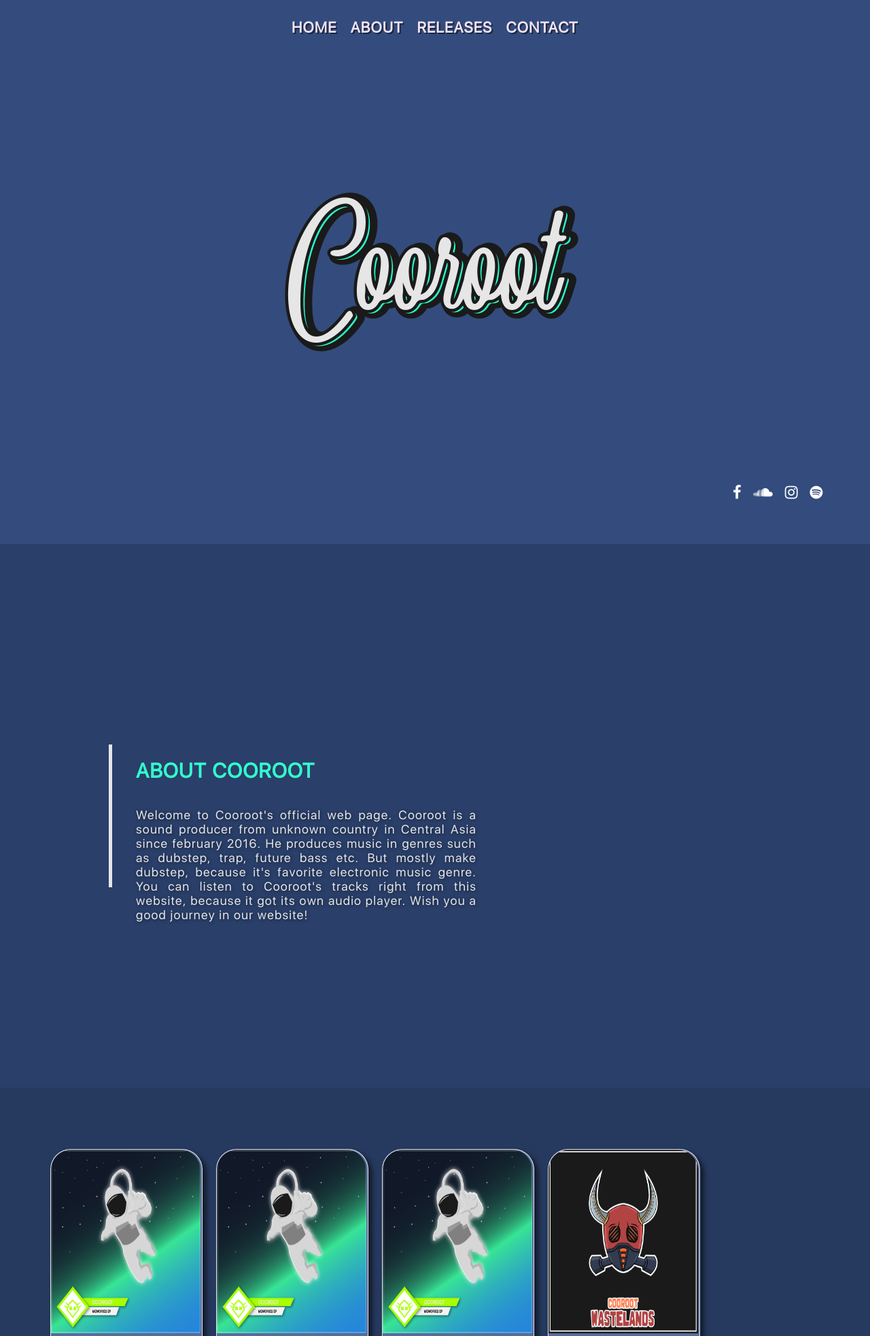
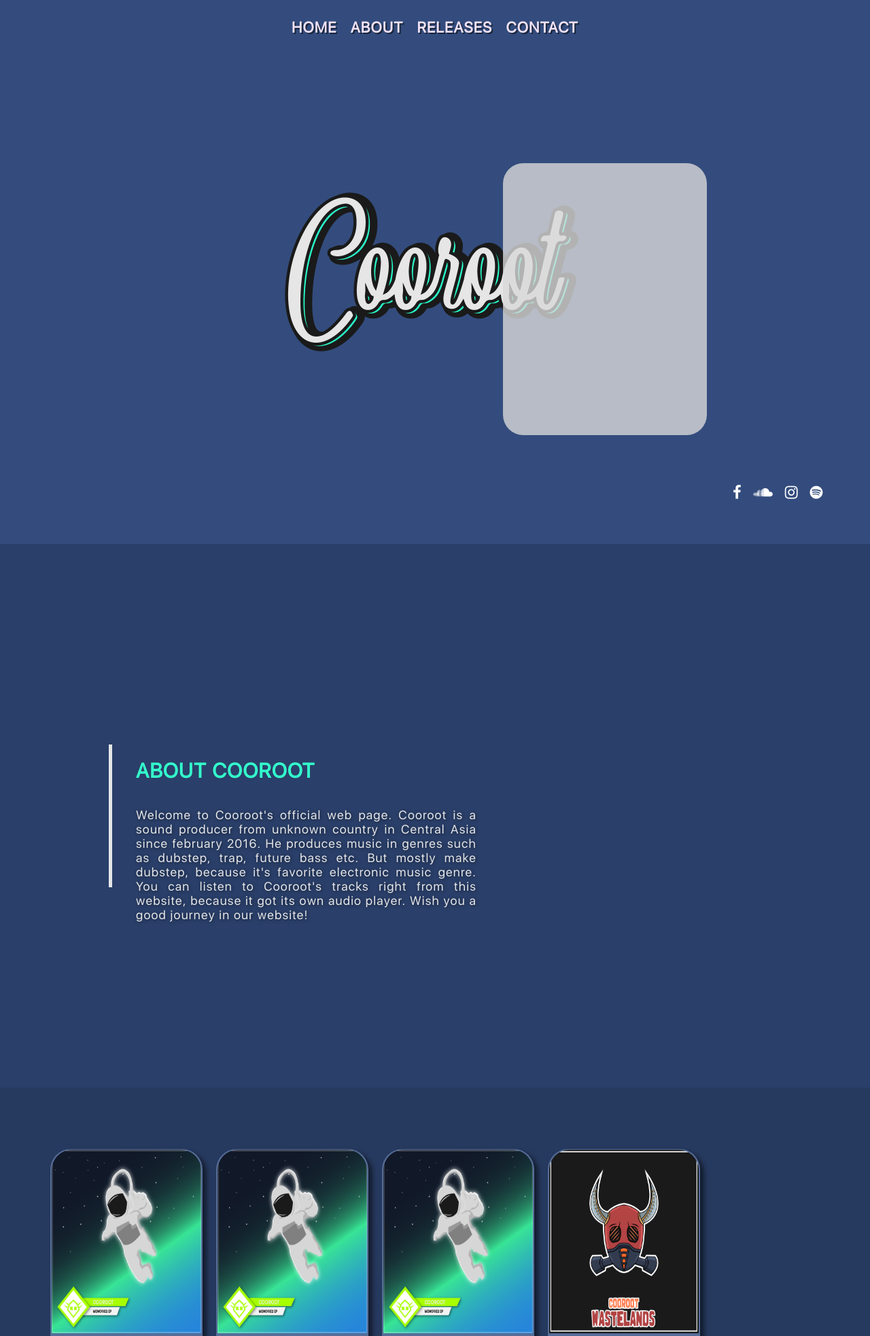
Before and after one commit to akmatoff/coorootmusic-flask, a Flask app: page / in a window 1280 px wide. Shown: the top 1965 px of the page at 68% size. Run offline with Flask 2, Linux system fonts and the light colour scheme.

Commit message:
started adding a player

```diff
--- a/app.py
+++ b/app.py
@@ -19,7 +19,7 @@ app.debug = True
 def index():
   return render_template('home.html', releases = Releases)
 
-@app.route('/releases/<string:id>/')
+@app.route('/release/<string:id>/')
 def release(id):
   return render_template('release.html', release = release)
 
--- a/static/style.css
+++ b/static/style.css
@@ -168,11 +168,12 @@ body, html {
     flex-direction: column;
     width: 224px;
     box-shadow: rgba(0,0,0,0.5) 6px 5px 6px;
-    border-color: #f1f1f1f1;
+    /* border-color: #f1f1f1f1;
     border-width: 1px;
-    border-style: solid;
+    border-style: solid; */
     border-radius: 30px;
     cursor: pointer;
+    justify-content: space-around;
 }
 
 #track-container:hover #track-title {
@@ -189,6 +190,8 @@ body, html {
 #cover-container {
   width: 220px;
   height: 270px;
+  padding: 0.8px 0;
+  margin: auto;
 }
 
 #cover-container img {
@@ -196,6 +199,7 @@ body, html {
     border-top-right-radius: 30px;
     width: 220px;
     height: 270px;
+    justify-items: center;
 }
 
 #title-container {
@@ -241,6 +245,7 @@ label {
     color: white;
     font-family: Helvetica;
     font-weight: bold;
+    padding: 0 10px;
 }
 
 input[type=submit] {
@@ -255,11 +260,18 @@ input[type=submit] {
 }
 
 #player-container {
-    width: 100%;
-    height: 70px;
-    display: block;
-    background-color: #ffeeffee;
-    position: fixed;
-    bottom: 0;
-    filter: opacity(0.9);
+    width: 300px;
+    height: 400px;
+    display: flex;
+    background-color: rgba(217, 217, 217, 0.8);
+    justify-content: right;
+    position: absolute;
+    border-radius: 30px;
+    right: 30vh;
+    top: 30vh;
 }
+
+#player-inner {
+  width: 150px;
+  height: 250px;
+}
--- a/templates/includes/navigator.html
+++ b/templates/includes/navigator.html
@@ -1,8 +1,8 @@
 <div class="navigator">
                     <div class="navigator-inner">
-                        <a href="#container">HOME</a>
-                        <a href="#about-container">ABOUT</a>
-                        <a href="#releases-container">RELEASES</a>
-                        <a href="#contact-container">CONTACT</a>
+                        <a href="/#container">HOME</a>
+                        <a href="/#about-container">ABOUT</a>
+                        <a href="/#releases-container">RELEASES</a>
+                        <a href="/#contact-container">CONTACT</a>
                     </div>
                 </div>
--- a/templates/layout.html
+++ b/templates/layout.html
@@ -10,7 +10,7 @@
 </head>
 <body>
     {% include 'includes/navigator.html' %}
-    <!-- {% include 'includes/audio-player.html' %} -->
+    {% include 'includes/audio-player.html' %}
     {% block content %}  {% endblock %}
 
 </body>
```
